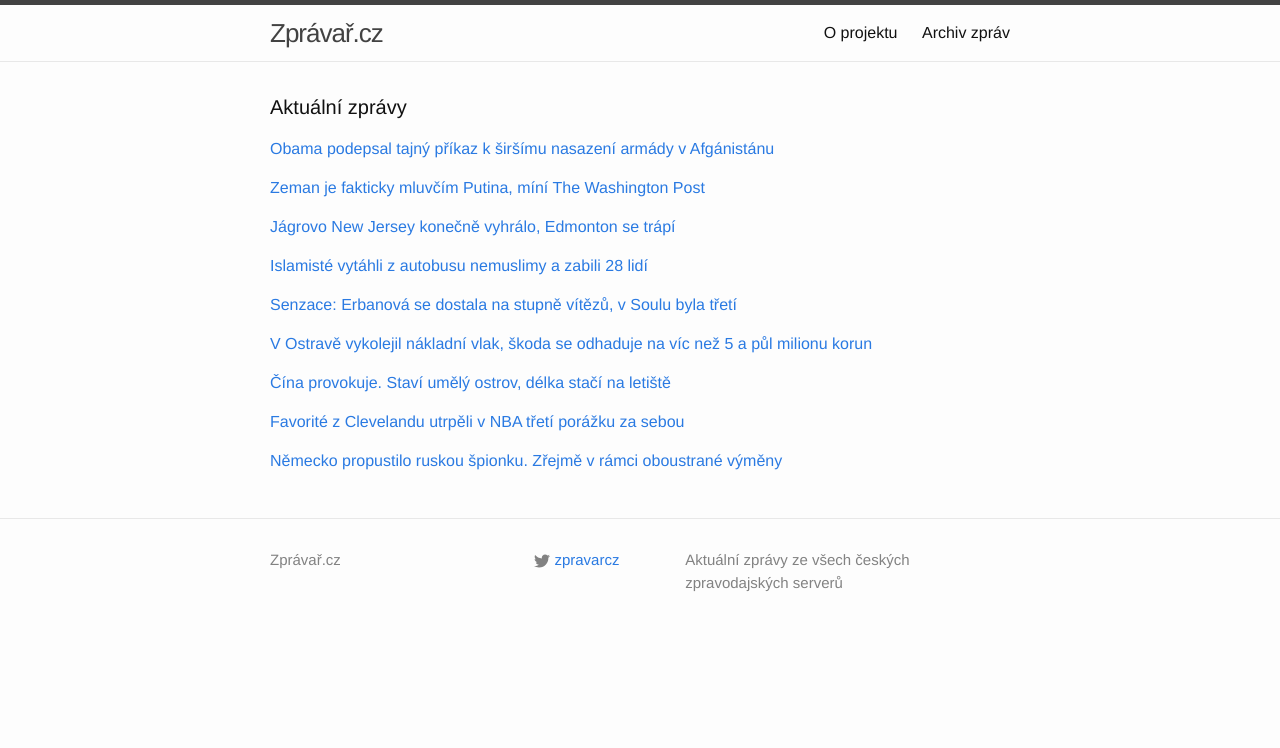
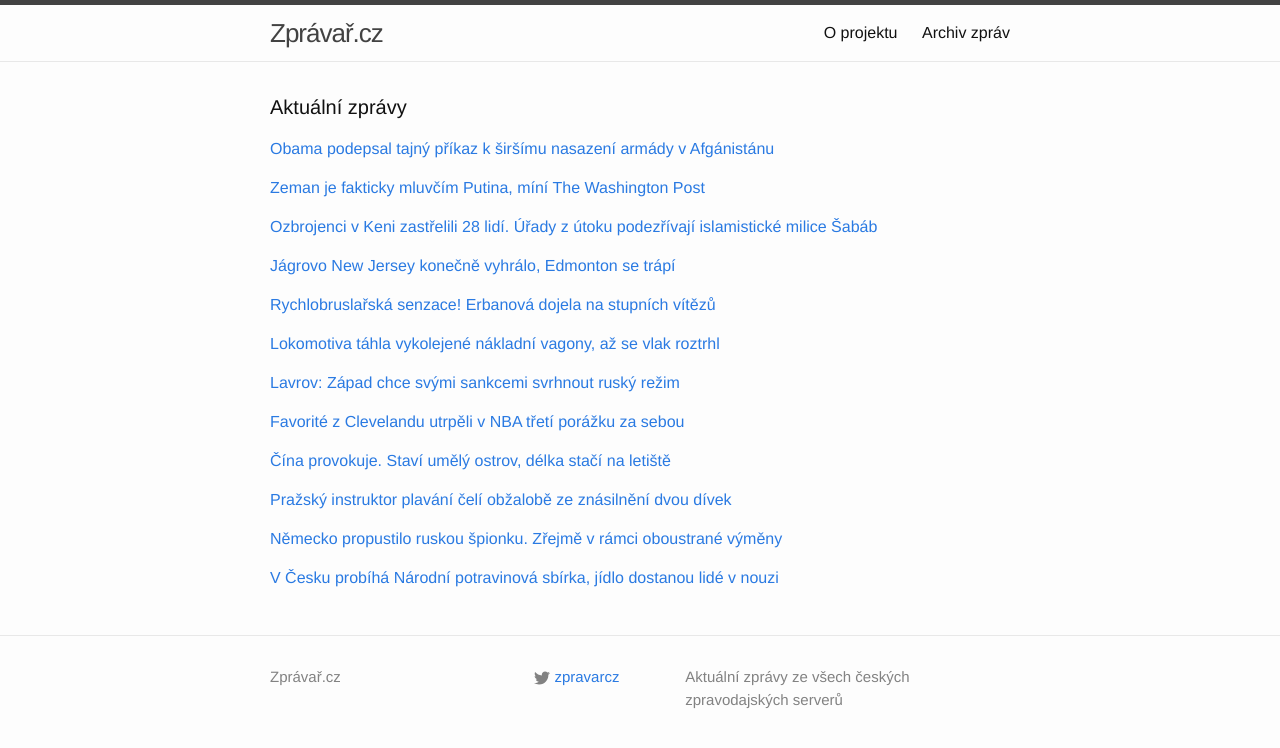
Before and after one commit to adliska/zpravar, a Jekyll site: the page built from index.html, in a window 1280 px wide. Shown: the top 748 px of the page. Built offline with Jekyll 4.4.1, drawn with Linux system fonts in a browser that asks for light colours.

Commit message:
zpravar news update

```diff
--- a/index.html
+++ b/index.html
@@ -30,8 +30,19 @@ layout: default
 <li><a href=http://zpravy.aktualne.cz/domaci/americky-tisk-zeman-je-fakticky-mluvcim-prezidenta-putina/r~458c8d94721d11e48477002590604f2e/>Americký tisk: Zeman je fakticky mluvčím prezidenta Putina - zpravy.aktualne.cz</a></li>
 <li><a href=http://www.ceskenoviny.cz/zpravy/zpravy/wp-zeman-je-fakticky-mluvcim-kremlu-pro-orbana-je-putin-vzorem/1150139>WP: Zeman je fakticky mluvčím Kremlu, pro Orbána je Putin vzorem - www.ceskenoviny.cz</a></li>
 </ul>
-</div><p><a href="javascript:;" onclick="toggle_visibility('zpravy2')">Jágrovo New Jersey konečně vyhrálo, Edmonton se trápí</a></p>
+</div><p><a href="javascript:;" onclick="toggle_visibility('zpravy2')">Ozbrojenci v Keni zastřelili 28 lidí. Úřady z útoku podezřívají islamistické milice Šabáb</a></p>
 <div id="zpravy2" style="display:none">
+<ul>
+<li><a href=http://www.rozhlas.cz/_zprava/ozbrojenci-na-severu-keni-zastrelili-28-lidi-urady-z-utoku-podezrivaji-islamisticke-milice-sabab--1423499>Ozbrojenci v Keni zastřelili 28 lidí. Úřady z útoku podezřívají islamistické milice Šabáb - www.rozhlas.cz</a></li>
+<li><a href=http://www.tyden.cz/rubriky/zahranici/afrika/islamiste-vytahli-z-autobusu-nemuslimy-a-zabili-28-lidi_324951.html>Islamisté vytáhli z autobusu nemuslimy a zabili 28 lidí - www.tyden.cz</a></li>
+<li><a href=http://www.novinky.cz/zahranicni/svet/354219-islamiste-v-keni-unesli-autobus-vytahli-z-nej-28-nemuslimu-a-postrileli-je.html>Islamisté v Keni unesli autobus, vytáhli z něj 28 nemuslimů a postříleli je - www.novinky.cz</a></li>
+<li><a href=http://www.ceskenoviny.cz/zpravy/zpravy/bojovnici-milici-sabab-v-keni-zabili-28-lidi/1150133>Bojovníci milicí Šabáb v Keni zabili 28 lidí - www.ceskenoviny.cz</a></li>
+<li><a href=http://zpravy.idnes.cz/islamiste-v-keni-unesli-autobus-dnx-/zahranicni.aspx?c=A141122_082139_zahranicni_jj>Islamisté v Keni unesli autobus, postříleli dvacet osm pasažérů - zpravy.idnes.cz</a></li>
+<li><a href=http://www.lidovky.cz/bojovnici-milici-sabab-v-keni-zabili-28-lidi-fiq-/zpravy-svet.aspx?c=A141122_082625_ln_zahranici_sho>Proti nemuslimům. Islamisté je vytahali z autobusu a postříleli  - www.lidovky.cz</a></li>
+<li><a href=http://zpravy.aktualne.cz/zahranici/islamiste-unesli-v-keni-linkovy-autobus-a-zabili-28-pasazeru/r~c6f9c5e2721611e4a10c0025900fea04/>Bojovníci milicí unesli v Keni autobus, zabili 28 pasažérů - zpravy.aktualne.cz</a></li>
+</ul>
+</div><p><a href="javascript:;" onclick="toggle_visibility('zpravy3')">Jágrovo New Jersey konečně vyhrálo, Edmonton se trápí</a></p>
+<div id="zpravy3" style="display:none">
 <ul>
 <li><a href=http://www.tyden.cz/rubriky/sport/hokej/nhl/jagrovo-new-jersey-konecne-vyhralo-edmonton-se-trapi_324945.html>Jágrovo New Jersey konečně vyhrálo, Edmonton se trápí - www.tyden.cz</a></li>
 <li><a href=http://www.rozhlas.cz/_zprava/hokejiste-new-jersey-vyhrali-v-edmontonu-cesi-se-neprosadili--1423482>Hokejisté New Jersey vyhráli v Edmontonu, Češi se neprosadili - www.rozhlas.cz</a></li>
@@ -41,19 +52,10 @@ layout: default
 <li><a href=http://www.sportovninoviny.cz/zpravy/devils-vyhrali-v-edmontonu-schneider-prekonal-rekord-brodeura/1150126>Devils vyhráli v Edmontonu, Schneider překonal rekord Brodeura - www.sportovninoviny.cz</a></li>
 <li><a href=http://sport.aktualne.cz/jagrovi-devils-porazili-oilers-schneider-prekonal-brodeura/r~fe787986720811e48477002590604f2e/>Jágrovi Devils porazili Oilers, Schneider překonal Brodeura - sport.aktualne.cz</a></li>
 </ul>
-</div><p><a href="javascript:;" onclick="toggle_visibility('zpravy3')">Islamisté vytáhli z autobusu nemuslimy a zabili 28 lidí</a></p>
-<div id="zpravy3" style="display:none">
-<ul>
-<li><a href=http://www.tyden.cz/rubriky/zahranici/afrika/islamiste-vytahli-z-autobusu-nemuslimy-a-zabili-28-lidi_324951.html>Islamisté vytáhli z autobusu nemuslimy a zabili 28 lidí - www.tyden.cz</a></li>
-<li><a href=http://www.novinky.cz/zahranicni/svet/354219-islamiste-v-keni-unesli-autobus-vytahli-z-nej-28-nemuslimu-a-postrileli-je.html>Islamisté v Keni unesli autobus, vytáhli z něj 28 nemuslimů a postříleli je - www.novinky.cz</a></li>
-<li><a href=http://www.ceskenoviny.cz/zpravy/zpravy/bojovnici-milici-sabab-v-keni-zabili-28-lidi/1150133>Bojovníci milicí Šabáb v Keni zabili 28 lidí - www.ceskenoviny.cz</a></li>
-<li><a href=http://zpravy.idnes.cz/islamiste-v-keni-unesli-autobus-dnx-/zahranicni.aspx?c=A141122_082139_zahranicni_jj>Islamisté v Keni unesli autobus, postříleli dvacet osm pasažérů - zpravy.idnes.cz</a></li>
-<li><a href=http://www.lidovky.cz/bojovnici-milici-sabab-v-keni-zabili-28-lidi-fiq-/zpravy-svet.aspx?c=A141122_082625_ln_zahranici_sho>Proti nemuslimům. Islamisté je vytahali z autobusu a postříleli  - www.lidovky.cz</a></li>
-<li><a href=http://zpravy.aktualne.cz/zahranici/islamiste-unesli-v-keni-linkovy-autobus-a-zabili-28-pasazeru/r~c6f9c5e2721611e4a10c0025900fea04/>Bojovníci milicí unesli v Keni autobus, zabili 28 pasažérů - zpravy.aktualne.cz</a></li>
-</ul>
-</div><p><a href="javascript:;" onclick="toggle_visibility('zpravy4')">Senzace: Erbanová se dostala na stupně vítězů, v Soulu byla třetí</a></p>
+</div><p><a href="javascript:;" onclick="toggle_visibility('zpravy4')">Rychlobruslařská senzace! Erbanová dojela na stupních vítězů</a></p>
 <div id="zpravy4" style="display:none">
 <ul>
+<li><a href=http://www.tyden.cz/rubriky/sport/ostatni-sporty/rychlobruslarska-senzace-erbanova-dojela-na-stupnich-vitezu_324946.html>Rychlobruslařská senzace! Erbanová dojela na stupních vítězů - www.tyden.cz</a></li>
 <li><a href=http://www.denik.cz/zimni_sporty/erbanova-byla-na-sp-senzacne-treti-na-petistovce-20141122.html>Senzace: Erbanová se dostala na stupně vítězů, v Soulu byla třetí - www.denik.cz</a></li>
 <li><a href=http://www.tyden.cz/rubriky/sport/ostatni-sporty/rychlobruslarska-senzace-erbanova-dojela-treti_324946.html>Rychlobruslařská senzace! Erbanová dojela třetí - www.tyden.cz</a></li>
 <li><a href=http://www.rozhlas.cz/_zprava/rychlobruslarka-erbanova-dosahla-ve-svetovem-poharu-v-soulu-na-stupne-vitezu--1423488>Rychlobruslařka Erbanová dosáhla ve Světovém poháru v Soulu na stupně vítězů - www.rozhlas.cz</a></li>
@@ -61,21 +63,24 @@ layout: default
 <li><a href=http://sport.aktualne.cz/erbanova-byla-ve-sp-senzacne-treti-na-petistovce/r~a7ba26a4721b11e4840b002590604f2e/>Erbanová byla ve SP senzačně třetí na pětistovce - sport.aktualne.cz</a></li>
 <li><a href=http://sport.idnes.cz/prvni-stupne-vitezu-na-petistovce-famozni-erbanova-byla-v-soulu-treti-1mr-/sporty.aspx?c=A141122_083448_sporty_ald>První stupně vítězů na pětistovce. Famózní Erbanová byla v Soulu třetí - sport.idnes.cz</a></li>
 </ul>
-</div><p><a href="javascript:;" onclick="toggle_visibility('zpravy5')">V Ostravě vykolejil nákladní vlak, škoda se odhaduje na víc než 5 a půl milionu korun</a></p>
+</div><p><a href="javascript:;" onclick="toggle_visibility('zpravy5')">Lokomotiva táhla vykolejené nákladní vagony, až se vlak roztrhl</a></p>
 <div id="zpravy5" style="display:none">
 <ul>
+<li><a href=http://ostrava.idnes.cz/vykolejeni-nakladniho-vlaku-ostrava-dvx-/ostrava-zpravy.aspx?c=A141122_095613_ostrava-zpravy_mav>Lokomotiva táhla vykolejené nákladní vagony, až se vlak roztrhl - ostrava.idnes.cz</a></li>
 <li><a href=http://www.rozhlas.cz/_zprava/v-ostrave-vykolejil-nakladni-vlak-skoda-se-odhaduje-na-vic-nez-5-a-pul-milionu-korun--1423491>V Ostravě vykolejil nákladní vlak, škoda se odhaduje na víc než 5 a půl milionu korun - www.rozhlas.cz</a></li>
 <li><a href=http://www.ceskatelevize.cz/ct24/regiony/293184-v-ostrave-vykolejil-vlak-poskodil-pres-kilometr-trati/>V Ostravě vykolejil vlak, poškodil přes kilometr trati - www.ceskatelevize.cz</a></li>
 <li><a href=http://www.novinky.cz/krimi/354220-vlak-v-ostrave-urazil-1-5-kilometru-s-vykolejenymi-vagony-skoda-pres-pet-milionu.html>Vlak v Ostravě urazil 1,5 kilometru s vykolejenými vagóny, škoda přes pět miliónů - www.novinky.cz</a></li>
 <li><a href=http://www.ceskenoviny.cz/zpravy/zpravy/v-ostrave-vykolejil-nakladni-vlak-skoda-je-5-6-milionu-kc/1150136>V Ostravě vykolejil nákladní vlak, škoda je 5,6 milionu Kč - www.ceskenoviny.cz</a></li>
 <li><a href=http://zpravy.aktualne.cz/regiony/moravskoslezsky/v-ostrave-vykolejil-nakladni-vlak-skoda-je-5-6-milionu/r~3d698200721a11e497f0002590604f2e/>V Ostravě vykolejil nákladní vlak, škoda je 5,6 milionu - zpravy.aktualne.cz</a></li>
 </ul>
-</div><p><a href="javascript:;" onclick="toggle_visibility('zpravy6')">Čína provokuje. Staví umělý ostrov, délka stačí na letiště</a></p>
+</div><p><a href="javascript:;" onclick="toggle_visibility('zpravy6')">Lavrov: Západ chce svými sankcemi svrhnout ruský režim</a></p>
 <div id="zpravy6" style="display:none">
 <ul>
-<li><a href=http://www.tyden.cz/rubriky/zahranici/asie-a-oceanie/cina-provokuje-stavi-umely-ostrov-delka-staci-na-letiste_324937.html>Čína provokuje. Staví umělý ostrov, délka stačí na letiště - www.tyden.cz</a></li>
-<li><a href=http://zpravy.idnes.cz/cina-stavi-ostrov-spratly-dc4-/zahranicni.aspx?c=A141122_083128_zahranicni_jw>Peking navršil v Jihočínském moři umělý ostrov. Délka stačí na letiště - zpravy.idnes.cz</a></li>
-<li><a href=http://www.ceskenoviny.cz/zpravy/zpravy/cina-dela-v-jihocinskem-mori-umely-ostrov-asi-leteckou-zakladnu/1150117>Čína dělá v Jihočínském moři umělý ostrov, asi leteckou základnu - www.ceskenoviny.cz</a></li>
+<li><a href=http://zahranicni.ihned.cz/rusko/c1-63157970-lavrov-zapad-chce-svymi-sankcemi-svrhnout-rusky-rezim>Lavrov: Západ chce svými sankcemi svrhnout ruský režim - zahranicni.ihned.cz</a></li>
+<li><a href=http://echo24.cz/a/i9MPc>Západ chce sankcemi svrhnout ruský režim, tvrdí Lavrov - echo24.cz</a></li>
+<li><a href=http://www.tyden.cz/rubriky/zahranici/rusko-a-okoli/zapad-chce-svrhnout-rusky-rezim-rekl-sefdiplomat-lavrov_324949.html>Západ chce svrhnout ruský režim, řekl šéfdiplomat Lavrov - www.tyden.cz</a></li>
+<li><a href=http://zpravy.aktualne.cz/zahranici/zive-sobota-22-listopadu-ukrajina-rusko-separatiste/r~a1a841c4715811e48477002590604f2e/>Živě: Západ chce svrhnout ruský režim, řekl Putinův ministr - zpravy.aktualne.cz</a></li>
+<li><a href=http://zpravy.e15.cz/zahranicni/politika/lavrov-zapad-chce-pomoci-sankci-svrhnout-rusky-rezim-1139095>Lavrov: Západ chce pomocí sankcí svrhnout ruský režim - zpravy.e15.cz</a></li>
 </ul>
 </div><p><a href="javascript:;" onclick="toggle_visibility('zpravy7')">Favorité z Clevelandu utrpěli v NBA třetí porážku za sebou</a></p>
 <div id="zpravy7" style="display:none">
@@ -84,11 +89,32 @@ layout: default
 <li><a href=http://sport.idnes.cz/basketbalova-nba-0kd-/basket.aspx?c=A141122_094148_sport-basket_ald>Další prohra Clevelandu. Parta kolem Jamese narazila ve Washingtonu - sport.idnes.cz</a></li>
 <li><a href=http://www.denik.cz/ostatni_sport/favorizovany-cleveland-utrpel-v-nba-treti-porazku-za-sebou-20141122.html>Favorizovaný Cleveland utrpěl v NBA třetí porážku za sebou - www.denik.cz</a></li>
 </ul>
-</div><p><a href="javascript:;" onclick="toggle_visibility('zpravy8')">Německo propustilo ruskou špionku. Zřejmě v rámci oboustrané výměny</a></p>
+</div><p><a href="javascript:;" onclick="toggle_visibility('zpravy8')">Čína provokuje. Staví umělý ostrov, délka stačí na letiště</a></p>
 <div id="zpravy8" style="display:none">
+<ul>
+<li><a href=http://www.tyden.cz/rubriky/zahranici/asie-a-oceanie/cina-provokuje-stavi-umely-ostrov-delka-staci-na-letiste_324937.html>Čína provokuje. Staví umělý ostrov, délka stačí na letiště - www.tyden.cz</a></li>
+<li><a href=http://zpravy.idnes.cz/cina-stavi-ostrov-spratly-dc4-/zahranicni.aspx?c=A141122_083128_zahranicni_jw>Peking navršil v Jihočínském moři umělý ostrov. Délka stačí na letiště - zpravy.idnes.cz</a></li>
+<li><a href=http://www.ceskenoviny.cz/zpravy/zpravy/cina-dela-v-jihocinskem-mori-umely-ostrov-asi-leteckou-zakladnu/1150117>Čína dělá v Jihočínském moři umělý ostrov, asi leteckou základnu - www.ceskenoviny.cz</a></li>
+</ul>
+</div><p><a href="javascript:;" onclick="toggle_visibility('zpravy9')">Pražský instruktor plavání čelí obžalobě ze znásilnění dvou dívek</a></p>
+<div id="zpravy9" style="display:none">
+<ul>
+<li><a href=http://www.ceskenoviny.cz/zpravy/zpravy/prazsky-instruktor-plavani-celi-obzalobe-ze-znasilneni-dvou-divek/1150157>Pražský instruktor plavání čelí obžalobě ze znásilnění dvou dívek - www.ceskenoviny.cz</a></li>
+<li><a href=http://www.novinky.cz/domaci/354224-instruktora-plavani-policie-obzalovala-ze-znasilneni-dvou-holcicek.html>Instruktora plavání policie obžalovala ze znásilnění dvou holčiček - www.novinky.cz</a></li>
+<li><a href=http://zpravy.aktualne.cz/regiony/praha/instruktor-plavani-byl-obzalovan-ze-znasilneni-dvou-divek/r~38d87402722511e4840b002590604f2e/>Instruktor plavání byl obžalován ze znásilnění dvou dívek - zpravy.aktualne.cz</a></li>
+</ul>
+</div><p><a href="javascript:;" onclick="toggle_visibility('zpravy10')">Německo propustilo ruskou špionku. Zřejmě v rámci oboustrané výměny</a></p>
+<div id="zpravy10" style="display:none">
 <ul>
 <li><a href=http://zahranicni.ihned.cz/evropa-slovensko/c1-63157570-nemecko-propustilo-ruskou-spionku-zrejme-v-ramci-oboustrane-vymeny>Německo propustilo ruskou špionku. Zřejmě v rámci oboustrané výměny - zahranicni.ihned.cz</a></li>
 <li><a href=http://zpravy.aktualne.cz/zahranici/nemecko-propustilo-agentku-odsouzenou-za-spionaz-pro-rusko/r~28e3b7d4720f11e490f70025900fea04/>Německo propustilo agentku odsouzenou za špionáž pro Rusko - zpravy.aktualne.cz</a></li>
 <li><a href=http://www.ceskenoviny.cz/zpravy/zpravy/nemecko-propustilo-spionku-pro-rusko-zrejme-v-ramci-vymeny/1150114>Německo propustilo špionku pro Rusko, zřejmě v rámci výměny - www.ceskenoviny.cz</a></li>
 </ul>
+</div><p><a href="javascript:;" onclick="toggle_visibility('zpravy11')">V Česku probíhá Národní potravinová sbírka, jídlo dostanou lidé v nouzi</a></p>
+<div id="zpravy11" style="display:none">
+<ul>
+<li><a href=http://zpravy.idnes.cz/druhy-rocnik-narodni-potravinove-sbirky-fpn-/domaci.aspx?c=A141122_100518_domaci_jj>V Česku probíhá Národní potravinová sbírka, jídlo dostanou lidé v nouzi - zpravy.idnes.cz</a></li>
+<li><a href=http://www.ceskatelevize.cz/ct24/ekonomika/293141-kona-se-druha-potravinova-sbirka-chce-shromazdit-100-tun-jidla/>Koná se druhá potravinová sbírka, chce shromáždit 100 tun jídla - www.ceskatelevize.cz</a></li>
+<li><a href=http://www.ceskenoviny.cz/zpravy/zpravy/lide-dnes-mohou-v-obchodech-darovat-potraviny-pro-lidi-v-nouzi/1150119>Lidé dnes mohou v obchodech darovat potraviny pro lidi v nouzi - www.ceskenoviny.cz</a></li>
+</ul>
 </div></div>
```
